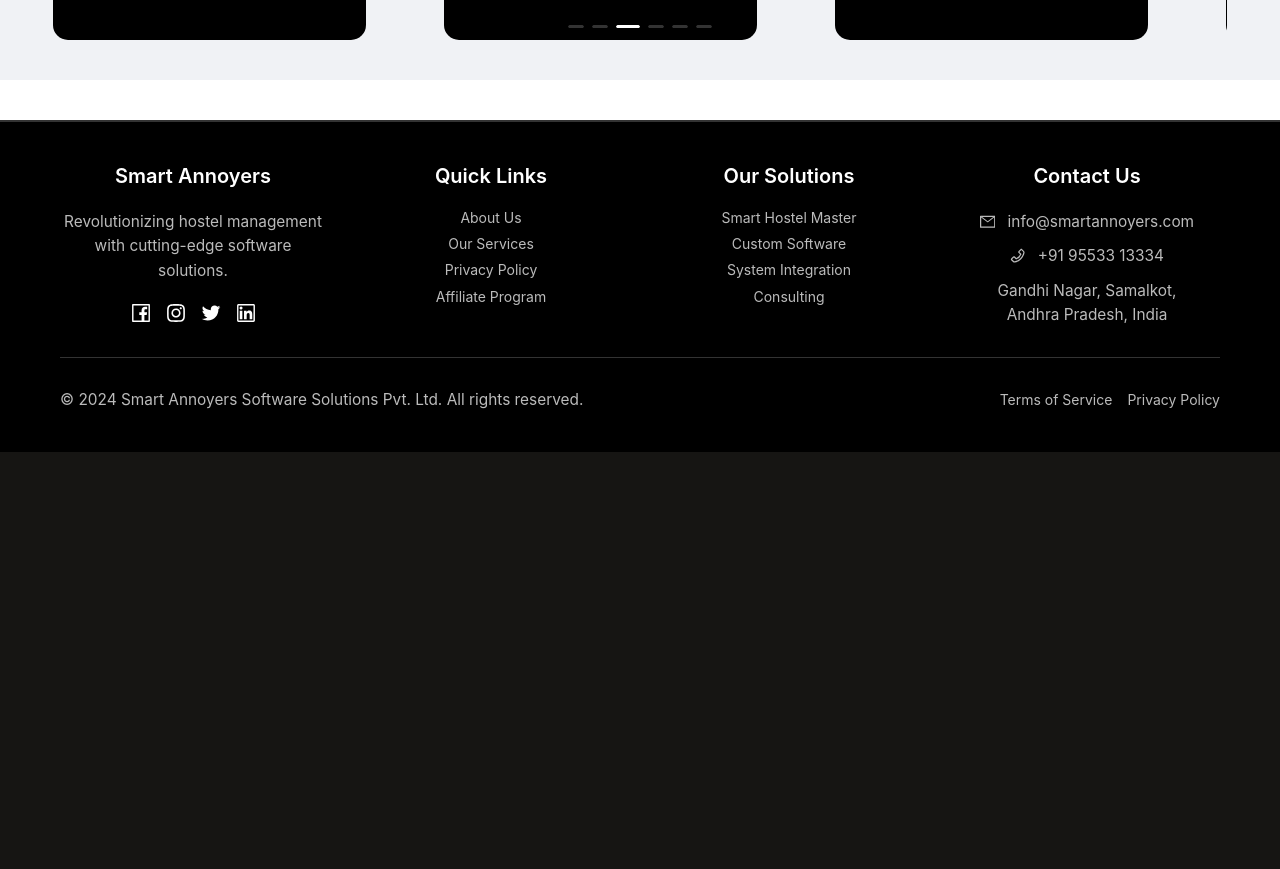
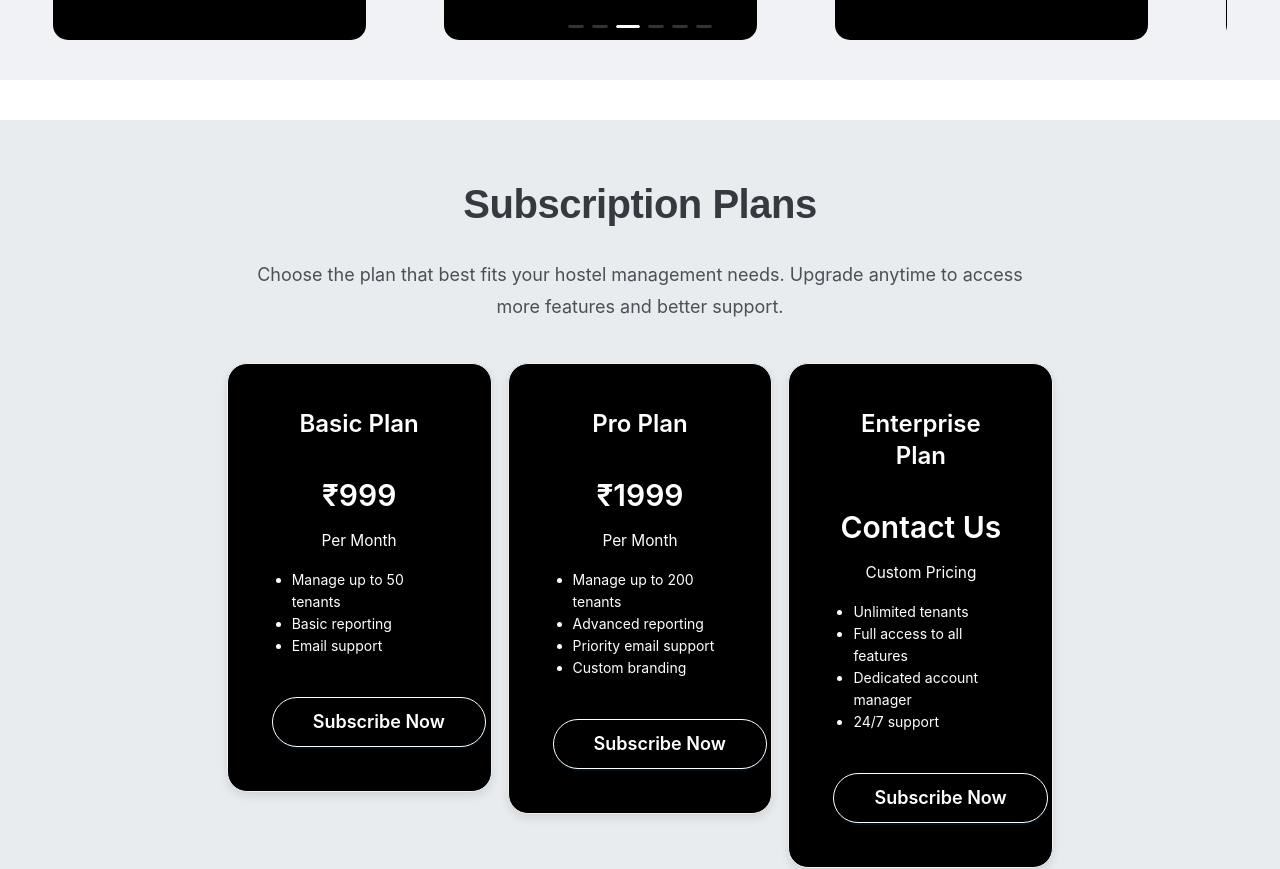
Before and after one commit to Project-Bujz1/Hotel-Management-app, a React (Vite) app: page /home in a window 1280 px wide. Shown: the part 1520-2389 px from the top of the page. Before the commit the page ends 1972 px from the top, so only its background shows below. Built offline with nearby package versions, Linux system fonts and the light colour scheme; no server answers.

Commit message:
Added Subscription section in Home page

```diff
--- a/package.json
+++ b/package.json
@@ -18,6 +18,7 @@
     "react-anchor-link-smooth-scroll": "^1.0.12",
     "react-countup": "^6.5.3",
     "react-dom": "^18.2.0",
+    "react-icons": "^5.3.0",
     "react-router-dom": "^6.26.0",
     "recharts": "^2.12.7"
   },
--- a/src/Components/About.jsx
+++ b/src/Components/About.jsx
@@ -4,12 +4,12 @@ import { CaretLeftOutlined, CaretRightOutlined } from '@ant-design/icons';
 import logo from "../assets/logo-transparent-png.png";
 import CountUp from 'react-countup';
 import styled from 'styled-components';
+import { FaRupeeSign } from "react-icons/fa";
 import {
   WifiOutlined,
   HomeOutlined,
   SecurityScanOutlined,
   RocketOutlined,
-  DollarOutlined,
   BarChartOutlined,
   DashboardOutlined,
   TeamOutlined,
@@ -171,6 +171,149 @@ const FeatureCard = ({ feature, onClick }) => {
   );
 };
 
+const StyledSubscriptionCard = styled(Card)`
+  border-radius: 20px;
+  text-align: center;
+  background : black;
+  color: white;
+  padding: 20px;
+  box-shadow: 0 4px 10px rgba(0, 0, 0, 0.1);
+  transition: transform 0.3s, box-shadow 0.3s;
+
+  &:hover {
+    transform: translateY(-10px);
+    box-shadow: 0 8px 20px rgba(0, 0, 0, 0.15);
+  }
+`;
+
+const SubscriptionButton = styled(Button)`
+  border-radius: 50px;
+  padding: 0 40px;
+  height: 50px;
+  font-size: 18px;
+  background-color: black !important;
+  border-color: white !important;
+  color: white !important;
+  font-weight: 600;
+  margin-top: 20px;
+
+  &:hover {
+    background-color: white !important;
+    border-color: black !important;
+    color: black !important;
+  }
+`;
+
+const SubscriptionSection = () => {
+  const navigate = useNavigate();
+
+  const subscriptionPlans = [
+    {
+      title: "Basic Plan",
+      price: "₹999",
+      duration: "Per Month",
+      features: [
+        "Manage up to 50 tenants",
+        "Basic reporting",
+        "Email support",
+      ],
+    },
+    {
+      title: "Pro Plan",
+      price: "₹1999",
+      duration: "Per Month",
+      features: [
+        "Manage up to 200 tenants",
+        "Advanced reporting",
+        "Priority email support",
+        "Custom branding",
+      ],
+    },
+    {
+      title: "Enterprise Plan",
+      price: "Contact Us",
+      duration: "Custom Pricing",
+      features: [
+        "Unlimited tenants",
+        "Full access to all features",
+        "Dedicated account manager",
+        "24/7 support",
+      ],
+    },
+  ];
+
+  return (
+    <Row
+      justify="center"
+      style={{
+        width: '100%',
+        padding: '60px 20px',
+        backgroundColor: '#e9ecef',
+      }}
+    >
+      <Col xs={24} sm={24} md={20} lg={18} xl={16}>
+        <Title
+          level={1}
+          style={{
+            textAlign: 'center',
+            fontFamily: "'Montserrat', sans-serif",
+            color: '#343a40',
+            marginBottom: '30px',
+            fontSize: '2.5rem',
+            fontWeight: 700,
+            letterSpacing: '-0.5px',
+          }}
+        >
+          Subscription Plans
+        </Title>
+        <Paragraph
+          style={{
+            width: '100%',
+            fontSize: '18px',
+            color: '#495057',
+            textAlign: 'center',
+            margin: '0 auto 40px',
+            lineHeight: '1.8',
+            maxWidth: '800px',
+          }}
+        >
+          Choose the plan that best fits your hostel management needs. Upgrade anytime to access more features and better support.
+        </Paragraph>
+
+        <Row gutter={[16, 16]} justify="center">
+          {subscriptionPlans.map((plan, index) => (
+            <Col xs={24} sm={12} md={8} key={index}>
+              <StyledSubscriptionCard>
+                <Title level={3} style={{ color: 'white', marginBottom: '20px' }}>
+                  {plan.title}
+                </Title>
+                <Title level={2} style={{ color: 'white' }}>
+                  {plan.price}
+                </Title>
+                <Paragraph style={{ color: 'white' }}>
+                  {plan.duration}
+                </Paragraph>
+                <ul style={{ color: 'white', textAlign: 'left', paddingLeft: '20px', marginBottom: '20px' }}>
+                  {plan.features.map((feature, i) => (
+                    <li key={i}>{feature}</li>
+                  ))}
+                </ul>
+                <SubscriptionButton
+                  type="primary"
+                  size="large"
+                  onClick={() => navigate('/subscribe')}
+                >
+                  Subscribe Now
+                </SubscriptionButton>
+              </StyledSubscriptionCard>
+            </Col>
+          ))}
+        </Row>
+
+      </Col>
+    </Row>
+  );
+};
 const Home = () => {
   const navigate = useNavigate();
 
@@ -178,7 +321,7 @@ const Home = () => {
     { icon: <WifiOutlined />, title: "Smart Room Management", description: "AI-powered room allocation and maintenance tracking", route: "/smart-room" },
     { icon: <HomeOutlined />, title: "Tenant Harmony", description: "Personalized experiences and community building features", route: "/tenant-harmony" },
     { icon: <SecurityScanOutlined />, title: "Predictive Analytics", description: "Forecast occupancy and optimize operations", route: "/predictive-analytics" },
-    { icon: <DollarOutlined />, title: "Financial Wizardry", description: "Automated invoicing and smart payment reminders", route: "/financial" },
+    { icon: <FaRupeeSign  />, title: "Financial Wizardry", description: "Automated invoicing and smart payment reminders", route: "/financial" },
     { icon: <BarChartOutlined />, title: "Performance Insights", description: "Real-time dashboards for informed decision making", route: "/performance" },
     { icon: <RocketOutlined />, title: "Continuous Innovation", description: "Regular updates with cutting-edge features", route: "/innovation" },
   ];
@@ -373,7 +516,7 @@ const Home = () => {
 
         </Col>
       </Row>
-
+      <SubscriptionSection/>
       <Footer style={{ textAlign: "center", padding: "0px", background: 'black', color: 'white' }}>
         <AppFooter />
       </Footer>
```
Also changed, not shown: 1 other file (tests, documents, lock files or other folders).
